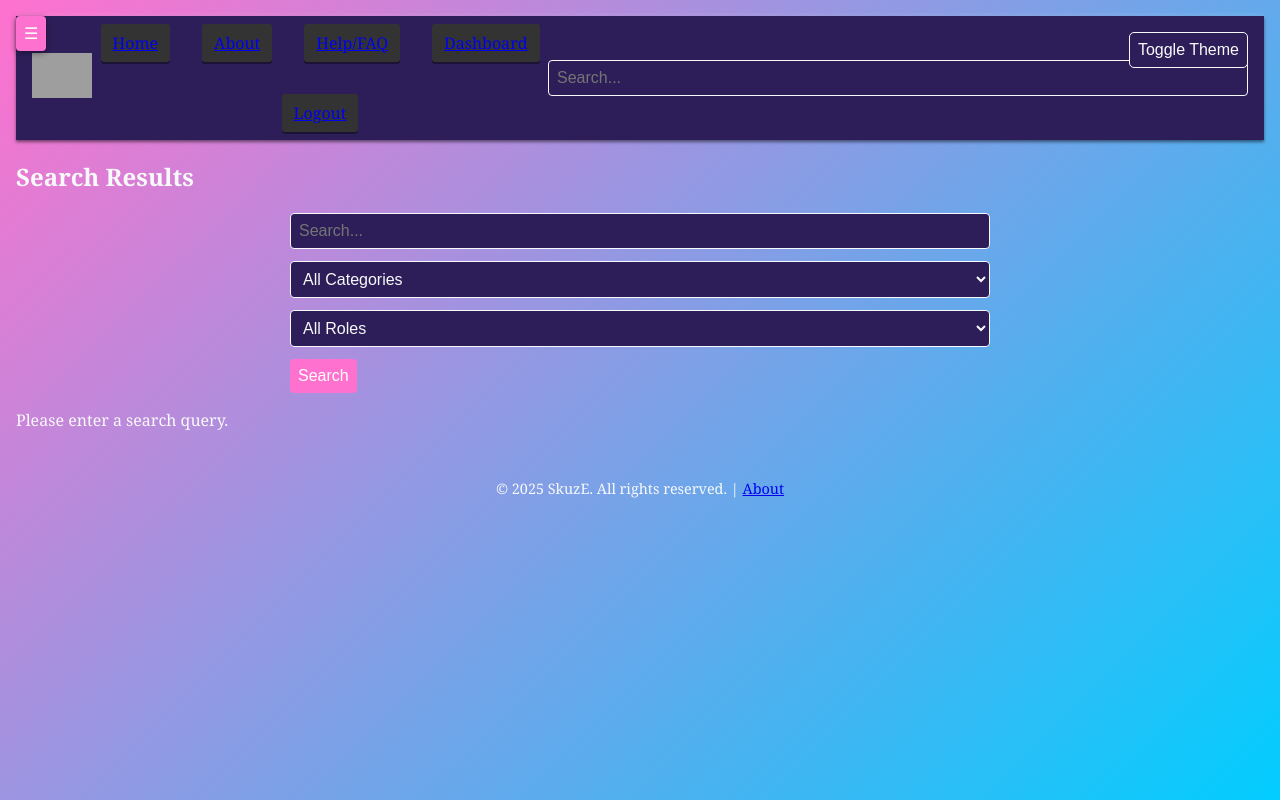
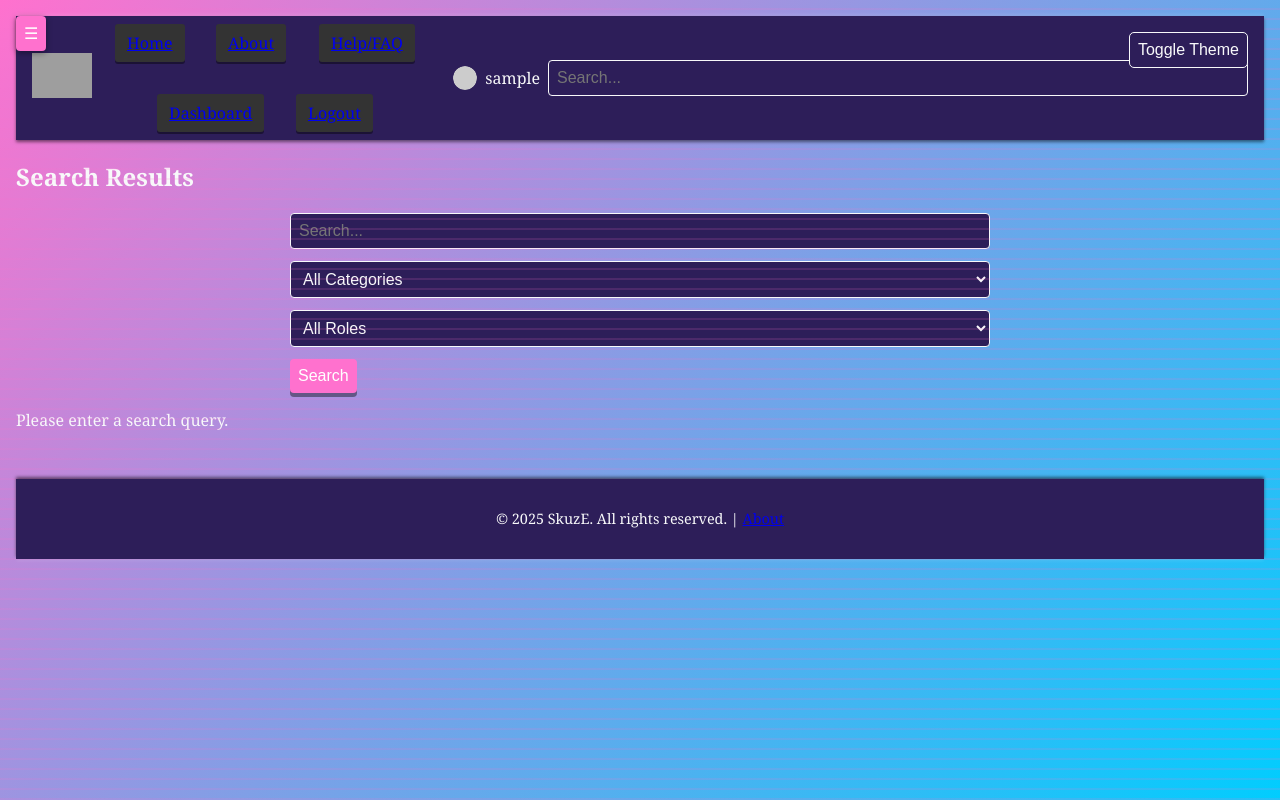
Before and after one commit to gangdolph/S1t3, a PHP site: page /search.php in a window 1280 px wide. Run offline with PHP 8.4, Linux system fonts and the light colour scheme; the visitor is signed in with stand-in values (Sample User, id 1); data that the repository does not hold is empty; grey boxes are pictures that could not be loaded.

Commit message:
feat: add vaporwave lines and 3D UI styling

```diff
--- a/assets/style.css
+++ b/assets/style.css
@@ -60,6 +60,25 @@ body {
   padding: 1rem;
 }
 
+.vap-lines {
+  position: relative;
+}
+
+.vap-lines::before {
+  content: "";
+  position: fixed;
+  inset: 0;
+  background: repeating-linear-gradient(
+    0deg,
+    var(--accent) 0,
+    var(--accent) 2px,
+    transparent 2px,
+    transparent 10px
+  );
+  opacity: 0.15;
+  pointer-events: none;
+}
+
 @media (max-width: 600px) {
   body {
     background-position: center;
@@ -104,7 +123,9 @@ body {
   background: var(--accent);
   color: white;
   border-radius: 5px;
-  transition: 0.2s;
+  box-shadow: 0 4px 0 rgba(0, 0, 0, 0.4);
+  transform: perspective(400px) translateZ(0);
+  transition: transform 0.1s, box-shadow 0.1s, opacity 0.2s;
 }
 
 @media (min-width: 768px) {
@@ -125,6 +146,13 @@ body {
 
 .cta-buttons a:hover {
   opacity: 0.9;
+  transform: perspective(400px) translateZ(6px);
+  box-shadow: 0 6px 6px rgba(0, 0, 0, 0.4);
+}
+
+.cta-buttons a:active {
+  transform: perspective(400px) translateZ(2px);
+  box-shadow: inset 0 2px 0 rgba(0, 0, 0, 0.4);
 }
 
 .listing-link {
@@ -154,12 +182,23 @@ footer {
   margin-top: 3rem;
   text-align: center;
   font-size: 0.9rem;
+  background: var(--bg);
+  padding: 1rem 0;
+  box-shadow: 0 -2px 3px rgba(0, 0, 0, 0.5), 0 2px 3px rgba(255, 255, 255, 0.1);
+  transform: perspective(500px) translateZ(0);
+  transition: transform 0.2s, box-shadow 0.2s;
+}
+
+footer:hover {
+  transform: perspective(500px) translateZ(10px);
+  box-shadow: 0 -4px 8px rgba(0, 0, 0, 0.6), 0 4px 8px rgba(255, 255, 255, 0.2);
 }
 
 .user-display {
   display: inline-flex;
   align-items: center;
   gap: 0.5rem;
+  margin-left: 1rem;
 }
 
 .avatar-sm {
@@ -180,6 +219,13 @@ footer {
   background: var(--bg);
   box-shadow: 0 2px 3px rgba(0, 0, 0, 0.5), 0 -2px 3px rgba(255, 255, 255, 0.1);
   perspective: 500px;
+  transform: perspective(500px) translateZ(0);
+  transition: transform 0.2s, box-shadow 0.2s;
+}
+
+.site-header:hover {
+  transform: perspective(500px) translateZ(10px);
+  box-shadow: 0 4px 8px rgba(0, 0, 0, 0.6), 0 -4px 8px rgba(255, 255, 255, 0.2);
 }
 
 .logo-img {
@@ -203,17 +249,20 @@ footer {
   border-radius: 3px;
   background: #333;
   box-shadow: 0 2px 0 rgba(0, 0, 0, 0.4);
+  transform: perspective(300px) translateZ(0);
   transition: background 0.2s, transform 0.1s, box-shadow 0.1s;
 }
 
 .site-nav a:hover {
   background: #444;
   color: #fff;
+  transform: perspective(300px) translateZ(6px);
+  box-shadow: 0 6px 6px rgba(0, 0, 0, 0.4);
 }
 
 .site-nav a:active {
   background: #555;
-  transform: translateY(2px);
+  transform: perspective(300px) translateZ(2px);
   box-shadow: inset 0 2px 0 rgba(0, 0, 0, 0.4);
 }
 
@@ -245,6 +294,19 @@ form button {
   border: none;
   border-radius: 4px;
   width: 100%;
+  box-shadow: 0 4px 0 rgba(0, 0, 0, 0.4);
+  transform: perspective(400px) translateZ(0);
+  transition: transform 0.1s, box-shadow 0.1s;
+}
+
+form button:hover {
+  transform: perspective(400px) translateZ(6px);
+  box-shadow: 0 6px 6px rgba(0, 0, 0, 0.4);
+}
+
+form button:active {
+  transform: perspective(400px) translateZ(2px);
+  box-shadow: inset 0 2px 0 rgba(0, 0, 0, 0.4);
 }
 
 /* Tables */
@@ -390,7 +452,7 @@ tbody tr:nth-child(even) {
   box-shadow: 4px 0 8px rgba(0, 0, 0, 0.3);
   transform: translateX(-100%) rotateY(45deg);
   transform-origin: left center;
-  transition: transform 0.3s ease;
+  transition: transform 0.3s ease, box-shadow 0.3s ease;
   z-index: 1000;
   padding-top: 2rem;
   perspective: 800px;
@@ -398,6 +460,11 @@ tbody tr:nth-child(even) {
 
 .side-nav.open {
   transform: translateX(0) rotateY(0deg);
+}
+
+.side-nav.open:hover {
+  transform: translateX(0) rotateY(0deg) translateZ(10px);
+  box-shadow: 6px 0 12px rgba(0, 0, 0, 0.5);
 }
 
 .side-nav ul {
--- a/assets/theme-toggle.js
+++ b/assets/theme-toggle.js
@@ -1,4 +1,5 @@
 (function() {
+  document.body.classList.add('vap-lines');
   const setTheme = theme => document.documentElement.setAttribute('data-theme', theme);
   const stored = localStorage.getItem('theme');
   if (stored) {
--- a/includes/header.php
+++ b/includes/header.php
@@ -64,6 +64,9 @@ if (file_exists($settingsFile)) {
 <?php endif; ?>
     </ul>
   </nav>
+  <?php if (!empty($_SESSION['user_id'])): ?>
+    <?= username_with_avatar($conn, $_SESSION['user_id'], $username) ?>
+  <?php endif; ?>
   <form class="site-search" action="/search.php" method="get">
     <input type="text" name="q" placeholder="Search..." value="<?= htmlspecialchars($_GET['q'] ?? '') ?>">
   </form>
--- a/search.php
+++ b/search.php
@@ -148,14 +148,14 @@ if ($q !== '') {
             $stmt->fetch();
             $totalTradePages = (int)ceil($totalTrades / $perPage);
         } else {
-            error_log($stmt->error);
+            error_log("Trade count query failed: {$stmt->error} | SQL: {$countSql}");
             http_response_code(500);
             $searchError = true;
             $errorMessage = 'Search is currently unavailable.';
         }
         $stmt->close();
     } else {
-        error_log($conn->error);
+        error_log("Trade count prepare failed: {$conn->error} | SQL: {$countSql}");
         http_response_code(500);
         $searchError = true;
         $errorMessage = 'Search is currently unavailable.';
@@ -164,8 +164,10 @@ if ($q !== '') {
     $tradeSql = "SELECT r.id, r.make, r.model, r.device_type, u.username
                  FROM service_requests r
                  JOIN users u ON r.user_id = u.id
-                 WHERE r.type='trade' AND (r.make LIKE ? OR r.model LIKE ? OR r.device_type LIKE ?)
-                 ORDER BY r.created_at DESC LIMIT ? OFFSET ?";
+                 WHERE r.type = 'trade'
+                   AND (r.make LIKE ? OR r.model LIKE ? OR r.device_type LIKE ?)
+                 ORDER BY r.created_at DESC
+                 LIMIT ? OFFSET ?";
     $tradeParams = [$like, $like, $like, $perPage, $offset];
     $tradeTypes = 'sssii';
     if ($stmt = $conn->prepare($tradeSql)) {
@@ -173,14 +175,14 @@ if ($q !== '') {
         if ($stmt->execute()) {
             $tradeResults = $stmt->get_result()->fetch_all(MYSQLI_ASSOC);
         } else {
-            error_log($stmt->error);
+            error_log("Trade search query failed: {$stmt->error} | SQL: {$tradeSql}");
             http_response_code(500);
             $searchError = true;
             $errorMessage = 'Search is currently unavailable.';
         }
         $stmt->close();
     } else {
-        error_log($conn->error);
+        error_log("Trade search prepare failed: {$conn->error} | SQL: {$tradeSql}");
         http_response_code(500);
         $searchError = true;
         $errorMessage = 'Search is currently unavailable.';
```
